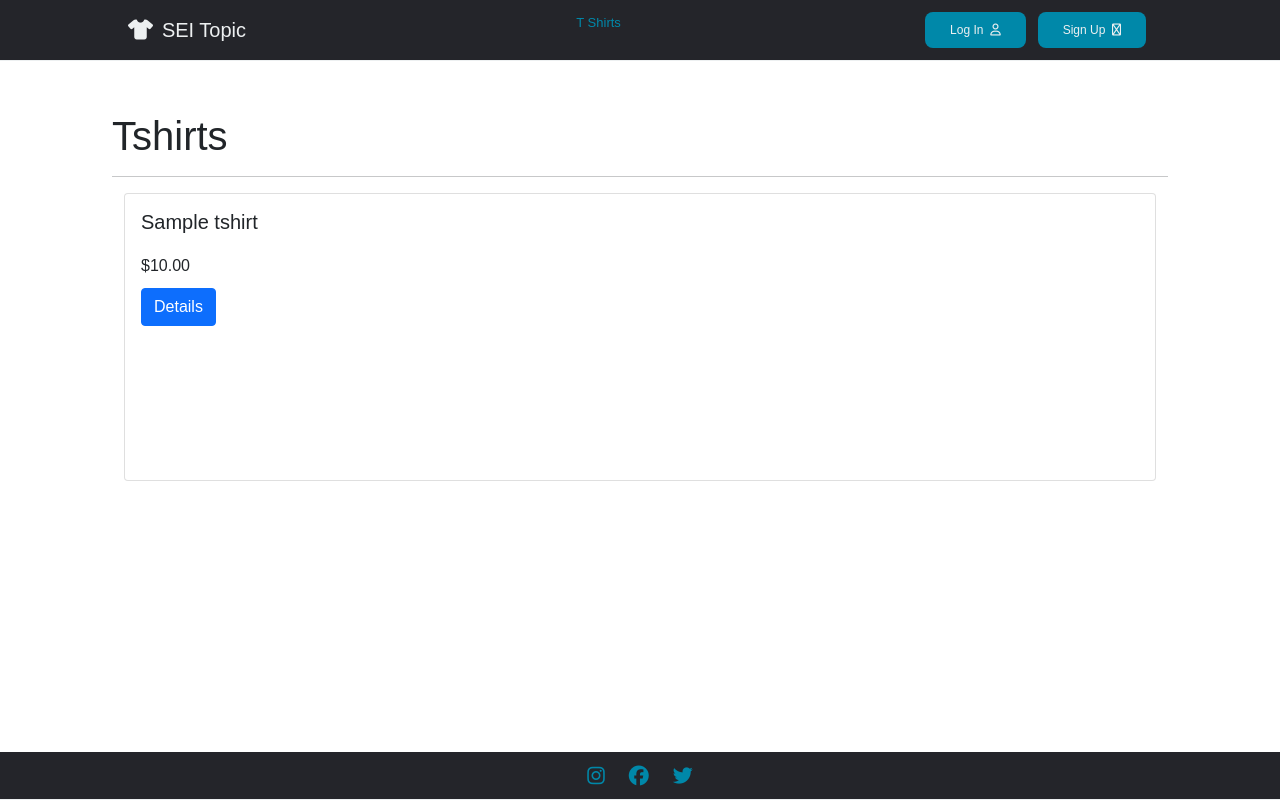
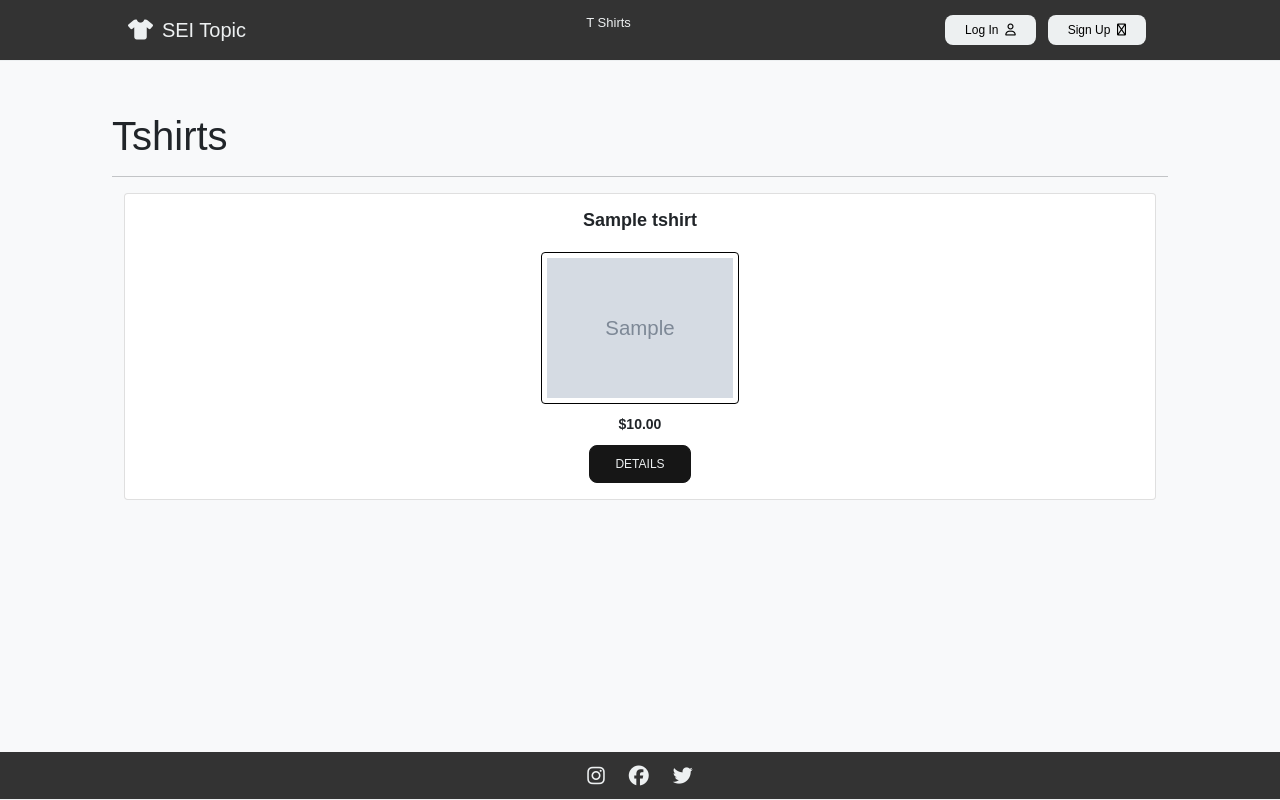
Before and after one commit to stefantavares/SEITopic-1, a Django app: page /tshirts/ in a window 1280 px wide. Run offline with Django 4.2, Linux system fonts and the light colour scheme; tables that the repository leaves empty hold one stand-in row (values such as "Sample post"); grey boxes marked "Sample" are stand-in pictures; data that the repository does not hold is empty; some libraries are stand-ins or nearby versions.

Commit message:
CSS styling updates

```diff
--- a/main_app/static/css/style.css
+++ b/main_app/static/css/style.css
@@ -5,13 +5,13 @@
   box-sizing: border-box;
   margin: 0;
   padding: 0;
-    /* background-color: #24252a; */
 }
 
 body {
   display: flex;
   min-height: 100vh;
   flex-direction: column;
+  background-color: #f8f9fa;;
   }
 
 main {
@@ -30,10 +30,11 @@ header {
   border-bottom: 1px solid #edf0f1;;
   width: 100%;
   height: 7%;
-    background-color: #24252a;
+  background-color: rgb(51, 51, 51);
   margin-bottom: 20px;
   position: fixed;
   top: 0;
+  z-index: 2;
 }
 
 a {
@@ -53,6 +54,12 @@ a {
   font-size: 20px;
 }
 
+.nav-links {
+  display: flex;
+  align-items: center;
+  justify-content: center;
+}
+
 .nav-links > li {
   display: inline-block;
   padding: 0px 20px;
@@ -62,7 +69,7 @@ a {
   transition: all 0.3s ease 0s;
   cursor: pointer;
   font-size: 13px;
-    color: rgba(0, 136, 169, 1);
+  color: #edf0f1;
 }
 
 .nav-links > li > a:hover {
@@ -73,8 +80,9 @@ a {
 }
 
 .login-button {
-    padding: 9px 25px;
-    background-color: rgba(0, 136, 169, 1);
+  padding: 6px 20px;
+  background-color: #edf0f1;
+  color: black;
   border-radius: 8px;
   transition: all 0.3s ease 0s;
   cursor: pointer;
@@ -84,12 +92,66 @@ a {
 }
 
 .login-button:hover {
-    color: black;
-    background-color: #edf0f1;
+  color: #edf0f1;
+  border: 1px solid #edf0f1;
+  background-color: rgb(51, 51, 51);
 }
 
 #orders-icon {
   color: #edf0f1;
+}
+
+/* Button styling */
+
+.btn-style-1 {
+  padding: 9px 25px;
+  background-color: rgb(22, 22, 22);
+  color: #edf0f1;
+  border: 1px solid rgb(22, 22, 22);
+  border-radius: 8px;
+  transition: all 0.3s ease 0s;
+  cursor: pointer;
+  font-size: 12px;
+  font-weight: 400;
+  margin: 0px 6px 0px 6px;
+}
+
+.btn-style-1:hover {
+  background-color: white;
+  color: rgb(22, 22, 22);
+  border: 1px solid rgb(22, 22, 22);
+  padding: 9px 28px 9px 28px;
+}
+
+.btn-style-2 {
+  padding: 9px 25px;
+  background-color: rgb(207, 16, 16);
+  color: #edf0f1;
+  border: 1px solid rgb(207, 16, 16);
+  border-radius: 8px;
+  transition: all 0.3s ease 0s;
+  cursor: pointer;
+  font-size: 12px;
+  font-weight: 400;
+  margin: 0px 6px 0px 6px;
+  padding: 6px 10px 6px 10px;
+}
+
+.btn-style-2:hover {
+  background-color: white;
+  color: rgb(207, 16, 16);
+  border: 1px solid rgb(207, 16, 16);
+}
+
+#update-btn {
+  padding: 5px 8px 5px 8px;
+  font-size: 10px;
+}
+
+#remove-btn {
+  padding: 5px 8px 5px 8px;
+  font-size: 10px;
+  width: 95px;
 }
 
 /* Footer styling */
@@ -98,17 +160,16 @@ footer {
   display: flex;
   justify-content: center;
   align-items: center;
-    /* padding: 30px 10%; */
   border-bottom: 1px solid #edf0f1;
   width: 100%;
   height: 6%;
-    background-color: #24252a;
+  background-color: rgb(51, 51, 51);
   position: fixed;
   bottom: 0;
 }
 
 .footer-icons {
-    color: rgba(0, 136, 169, 1);
+  color: #edf0f1;
   margin: 0px 12px 0px 12px;
   font-size: 20px;
   transition: all 0.3s ease 0s;
@@ -116,9 +177,10 @@ footer {
 
 .footer-icons:hover {
   cursor: pointer;
-    color: #edf0f1;
   font-size: 28px;
 }
+
+/* Tshirt card styling */
 
 .card-container {
   border: 2px solid black;
@@ -131,6 +193,25 @@ footer {
   justify-content: space-evenly;
 }
 
+.card-title {
+  font-size: 18px;
+  font-weight: 600;
+}
+
+.shirt-price {
+  font-size: 14px;
+  font-weight: 400;
+}
+
+.shirt-container {
+  display: flex;
+  justify-content: center;
+  align-items: center;
+  border: 1px solid black;
+  border-radius: 4px;
+  padding: 5px;
+}
+
 /* Lines added by Chris */
 #logos {
   height: 100px;
@@ -141,7 +222,6 @@ footer {
   height: 50px;
   width: auto;
   float: left;
-  ;
 }
 
 #details-container{
@@ -152,7 +232,8 @@ footer {
 .tshirt-img{
   width:200px;
   height:200px;
-  border:1px solid;
+  border: 1px solid;
+  border-radius: 4px;
 }
 
 .center{
@@ -181,10 +262,6 @@ footer {
   width: 620px;
   justify-content: flex-end;
 }
-
-/* .cart-spacing {
-  margin: 0px 25px 0px 25px;
-} */
 
 .cart-items {
   display: flex;
@@ -233,11 +310,6 @@ footer {
   flex-direction: column;
 }
 
-.quantity-edit {
-  display: flex;
-  justify-content: flex-start;
-}
-
 .username {
   color: rgba(0, 136, 169, 1);
 }
@@ -253,3 +325,55 @@ footer {
 label {
   font-weight: 700;
 }
+
+/* Reviews Styling */
+
+#reviews-label {
+  font-weight: 600;
+}
+
+.user-rating {
+  display: flex;
+  flex-direction: row;
+  justify-content: space-between;
+}
+
+.reviews-remove {
+  display: flex;
+  justify-content: right;
+  align-items: center;
+}
+
+.review-user {
+  font-weight: 600;
+}
+
+.review-rating {
+  font-size: 12px;
+  font-weight: 600;
+}
+
+.review-content {
+  font-size: 13px;
+}
+
+/* Details styles */
+
+.shirt-description {
+  font-size: 13px;
+}
+
+.shirt-price {
+  font-weight: 600;
+}
+
+#price-remove {
+  display: flex;
+  justify-content: flex-end;
+  align-items: flex-end;
+  flex-direction: column;
+}
+
+.item-name {
+  font-weight: 600;
+}
--- a/main_app/templates/base.html
+++ b/main_app/templates/base.html
@@ -29,10 +29,10 @@
         </nav>
         <div id="auth-buttons">
         {% if user.is_authenticated %}
-        <a class="login-button" href="{% url 'logout' %}">Log Out&nbsp;&nbsp;<i id="orders-icon" class="far fa-user"></i></a>
+        <a class="login-button" href="{% url 'logout' %}">Log Out&nbsp;&nbsp;<i id="login-icon" class="far fa-user"></i></a>
         {% else %}
         <a class="login-button" href="{% url 'login' %}">Log In&nbsp;&nbsp;<i id="login-icon" class="far fa-user"></i></a>
-        <a class="login-button" href="{% url 'signup' %}">Sign Up&nbsp;&nbsp;<i id="orders-icon" class="far fa-user-plus"></i></a>
+        <a class="login-button" href="{% url 'signup' %}">Sign Up&nbsp;&nbsp;<i id="login-icon" class="far fa-user-plus"></i></a>
         {% endif %}
         </div>
     </header>
--- a/main_app/templates/tshirts/index.html
+++ b/main_app/templates/tshirts/index.html
@@ -12,11 +12,14 @@
     <div class="row clearfix">
         {% for tshirt in tshirts %}
         <div class="col">
-        <div class="card" style="height: 18rem;">
-            <div class="card-body">
-                <h5 class="card-title">{{ tshirt.name }}</h5>
-                <p class="card-text">${{ tshirt.price }}</p>
-                <a href="{% url 'tshirts_detail' tshirt.id %}" class="btn btn-primary">Details</a>
+        <div class="card">
+            <div class="card-body center-column">
+                <h6 class="card-title">{{ tshirt.name }}</h6>
+                <div class="shirt-container">
+                    <img src="{{ tshirt.image_url }}" alt="" style="height:140px;">
+                </div>
+                <p class="card-text shirt-price">${{ tshirt.price }}</p>
+                <a href="{% url 'tshirts_detail' tshirt.id %}" class="btn btn-primary btn-style-1">DETAILS</a>
             </div>
         </div>
     </div>
--- a/main_app/views.py
+++ b/main_app/views.py
@@ -114,11 +114,12 @@ def update_quantity(request, order_details_id):
   order_details = OrderDetail.objects.get(id=order_details_id)
   if order_details.order.user.user == request.user:
     update_form = OrderDetailForm(request.POST)
-    order_details.order.total_cost += order_details.tshirt.price*(update_form.save(commit=False).quantity - order_details.quantity)
-    order_details.order.save()
-    order_details.quantity = update_form.save(commit=False).quantity
-    order_details.save()
-    return redirect('show_cart')
+    if update_form.is_valid():
+      order_details.order.total_cost += order_details.tshirt.price*(update_form.save(commit=False).quantity - order_details.quantity)
+      order_details.order.save()
+      order_details.quantity = update_form.save(commit=False).quantity
+      order_details.save()
+      return redirect('show_cart')
   return redirect('show_cart')
 
 @login_required
@@ -148,11 +149,12 @@ def order_detail(request, order_id):
 @login_required
 def add_review(request, tshirt_id):
   tshirt = Tshirt.objects.get(id=tshirt_id)
-  print(request.POST)
-  review = ReviewForm(request.POST).save(commit=False)
-  review.tshirt = tshirt
-  review.user = request.user
-  review.save()
+  review = ReviewForm(request.POST)
+  if review.is_valid():
+    review.save(commit=False)
+    review.tshirt = tshirt
+    review.user = request.user
+    review.save()
   return redirect('tshirts_detail', tshirt_id = tshirt_id)
 
 @login_required
```
Also changed, not shown: main_app/templates/tshirts/cart.html (+15 -11 lines), main_app/templates/tshirts/detail.html (+41 -24 lines). Lines whose indentation alone changed are shown as unchanged.
